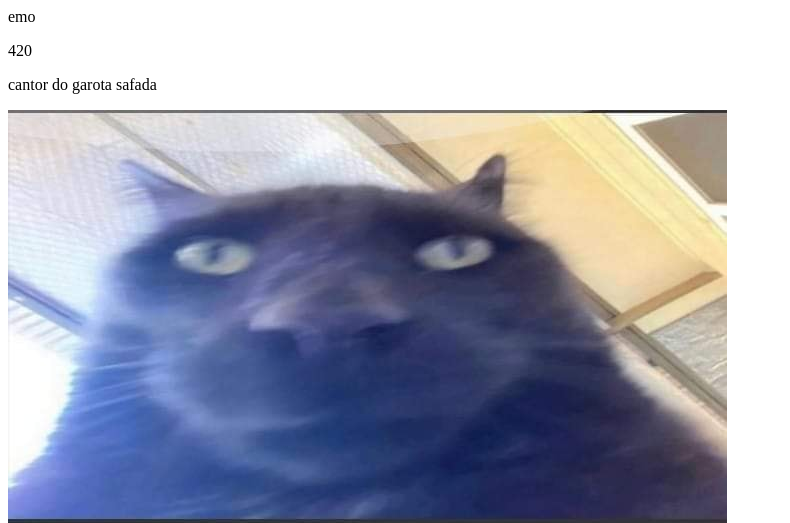
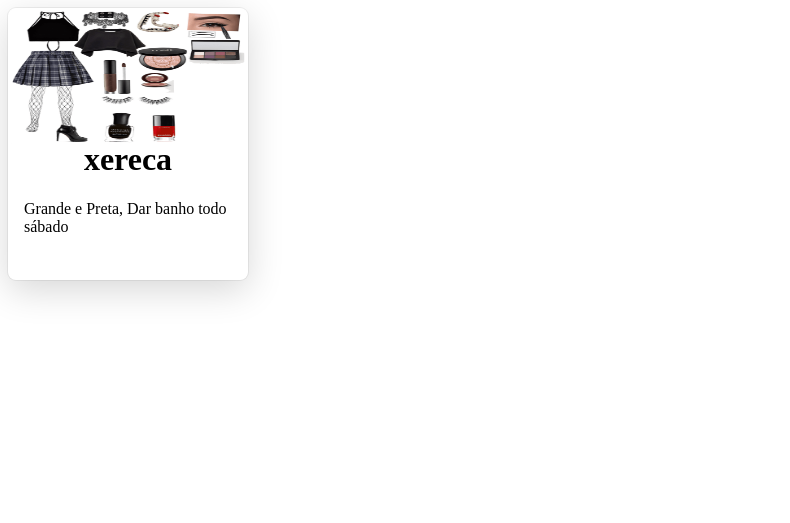
Before and after one commit to SamuelRGome/Adote, a Django app: page / in a window 1280 px wide. Shown: the top 523 px of the page, without its empty margins (0-790 px from the left). Run offline with Django 5.2, Linux system fonts and the light colour scheme; data comes from the database, SQL or seed files in the repository; both versions use the stored data as it was after the commit.

Commit message:
add static

```diff
--- a/adotai/adotaiapp/templates/index.html
+++ b/adotai/adotaiapp/templates/index.html
@@ -1,10 +1,20 @@
 {% load static %}
-<div>
+<html lang="pt-br">
+<head>
+    <link rel="stylesheet" href="{% static "style/styles.css" %}">
+    <meta charset="UTF-8">
+    <meta name="viewport" content="width=device-width, initial-scale=1.0">
+    <title>Peludos Unipê</title>
+</head>
+<body>
     {%for ani in anim%}
-    <p>{{ani.Nome}}</p>
-    <p>{{ani.Idade}}</p>
-    <p>{{ani.Caracteristicas}}</p>
-
-    <img src="{{ani.Img}}">
     {% endfor %}
-</div>
+    <div class="quadrados">
+        <div id="quadrado">
+           <img src="{% static "imagens/emo.png" %}" alt="" id="gato">
+           <h1 id="nome">xereca</h1>
+           <p id="caracteristicas">Grande e Preta, Dar banho todo sábado</p>
+        </div>
+    </div>
+</body>
+</html>
--- /dev/null
+++ b/adotai/static/style/styles.css
@@ -0,0 +1,28 @@
+#quadrado{
+    height: 17em;
+    width: 15em;
+    border-radius: .5rem;
+    display: flex;
+    justify-content: center;
+    position: relative;
+    box-shadow: rgba(0, 0, 0, 0.16) 0px 10px 36px 0px, rgba(0, 0, 0, 0.06) 0px 0px 0px 1px;
+}
+
+#gato{
+    height: 8.5em;
+    width: 15em;
+    position: fixed;
+    border-radius: 0.4em;
+    position: absolute;
+    padding-top: 1px;
+}
+#nome{
+    align-items: center;
+    padding-top: 3.5em;
+    position: absolute;
+}
+
+#caracteristicas{
+    padding-top: 11em;
+    padding-left: 1em;
+}
```
Also changed, not shown: adotai/adotaiapp/migrations/0006_alter_pet_img.py (added), adotai/db.sqlite3.
